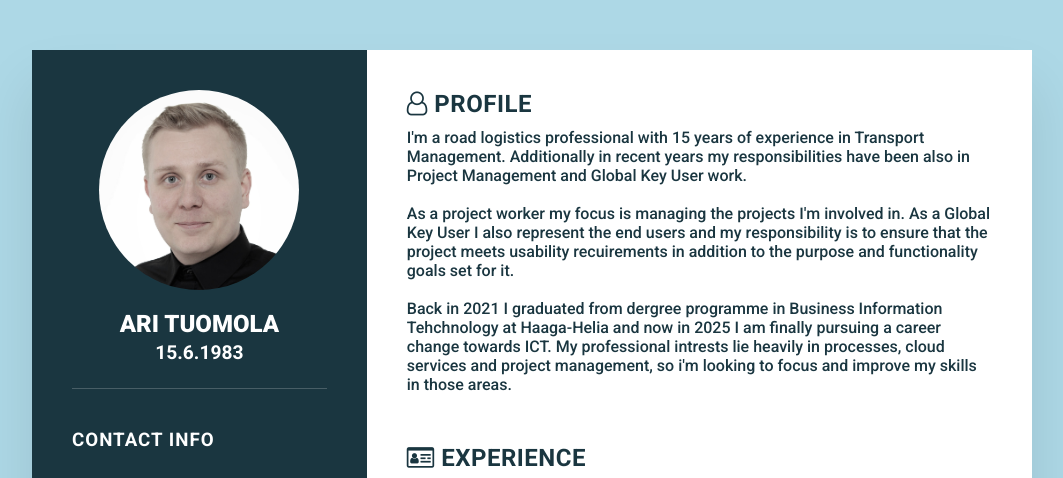
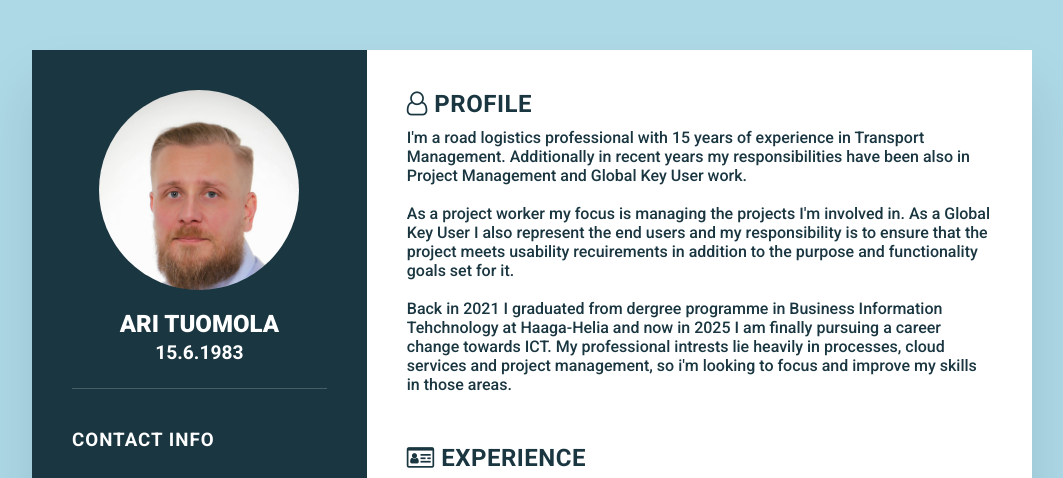
Before and after one commit to AriTuomola/cv, a plain HTML site: page index.html in a window 1280 px wide. Shown: the top 478 px of the page, without its empty margins (108-1171 px from the left). Drawn offline with Linux system fonts and the light colour scheme.

Commit message:
Update index.html
Kuvan vaihto

```diff
--- a/index.html
+++ b/index.html
@@ -14,7 +14,7 @@
         <div class="leftSide">
             <div class="profileText">
                 <div class="imgBox">
-                    <img src="assets/edustus_muokattu.jpg">
+                    <img src="assets/Itse_muokattu_edustuskuva.jpg">
                 </div>
                 <h2>Ari Tuomola<br><span><h4>15.6.1983</h4></span></h2>
             </div>
```
